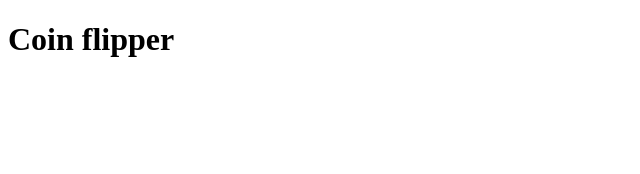
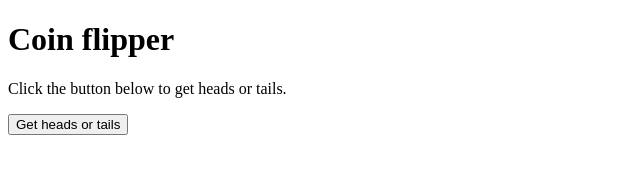
Before and after one commit to robertableson/coin-flipper, a plain HTML site: page index.html in a window 1280 px wide. Shown: the whole page, without its empty margins (0-640 px from the left). Drawn offline with Linux system fonts and the light colour scheme.

Commit message:
Added base frontend elements.

```diff
--- a/index.html
+++ b/index.html
@@ -6,5 +6,7 @@
     </head>
     <body>
        <h1>Coin flipper</h1>
+       <p>Click the button below to get heads or tails.</p>
+       <button id="btn-heads-or-tails">Get heads or tails</button>
     </body>
 </html>
```
